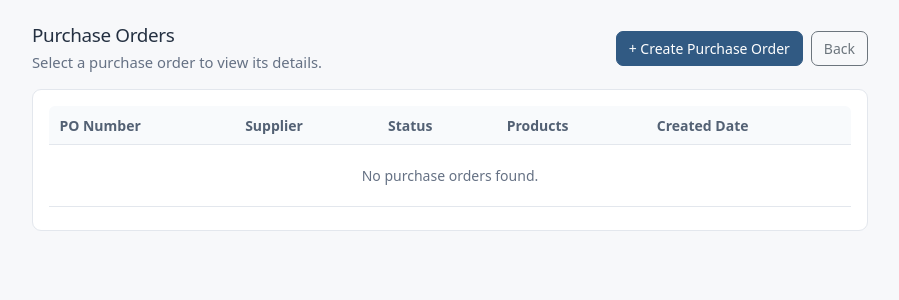
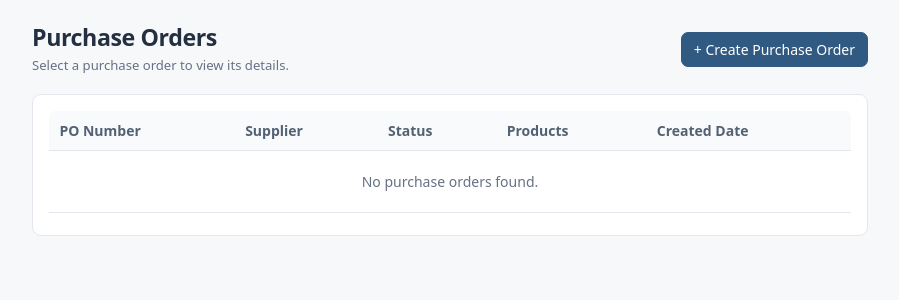
Before and after one commit to mehreen-7547/ai-assisted-inventory-manager, a Django app: template purchasing/templates/purchasing/purchase_order_list.html in a window 1280 px wide. Shown: the top 300 px of the page, without its empty margins (190-1089 px from the left). Run offline with Django 5.2, Linux system fonts and the light colour scheme; the template is opened without the code that fills it, so the values that code supplies are empty.

Commit message:
Compact operational page layout without changing workflow

```diff
--- a/purchasing/templates/purchasing/purchase_order_list.html
+++ b/purchasing/templates/purchasing/purchase_order_list.html
@@ -5,9 +5,9 @@
 
 {% block content %}
 
-<div class="d-flex flex-wrap justify-content-between align-items-center gap-2 mb-4">
+<div class="page-heading">
     <div>
-        <h1 class="h3 mb-1">Purchase Orders</h1>
+        <h1>Purchase Orders</h1>
         <p class="text-secondary mb-0">
             Select a purchase order to view its details.
         </p>
@@ -19,14 +19,11 @@
             + Create Purchase Order
         </a>
 
-        <a href="{% url 'home' %}"
-           class="btn btn-outline-secondary">
-            Back
-        </a>
+
     </div>
 </div>
 
-<div class="card shadow-sm">
+<div class="card">
     <div class="card-body">
 
         <div class="table-responsive">
```
